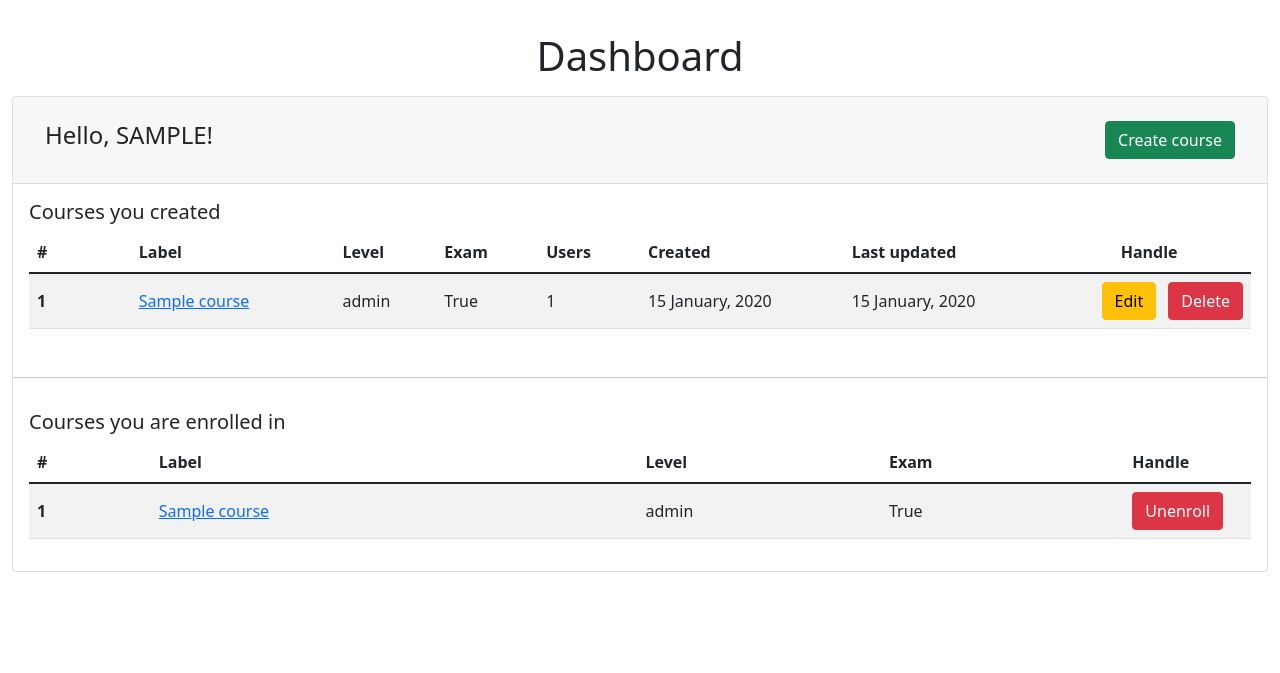
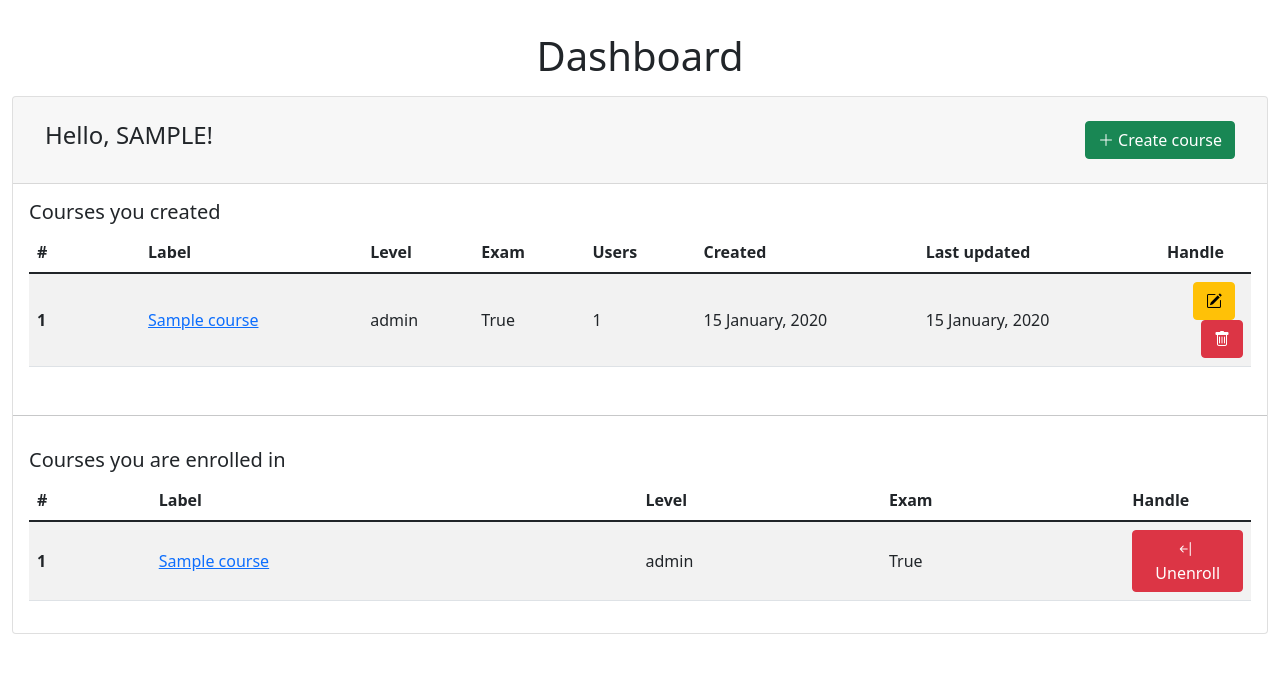
Before and after one commit to AndrStp/flask_epam, a Flask app: page /dashboard in a window 1280 px wide. Shown: the part 58-731 px from the top of the page. Run offline with Flask 2, Linux system fonts and the light colour scheme; a user stored in the database is signed in; tables that the repository leaves empty hold one stand-in row (values such as "Sample post"); parts of the project's set-up code (start-up, migrations or seed data) failed here and were passed over; some libraries are stand-ins or nearby versions.

Commit message:
Updated templates. Added icons

```diff
--- a/app/templates/base.html
+++ b/app/templates/base.html
@@ -7,6 +7,7 @@
 
     <!-- Bootstrap CSS -->
     <link href="https://cdn.jsdelivr.net/npm/bootstrap@5.1.3/dist/css/bootstrap.min.css" rel="stylesheet" integrity="sha384-1BmE4kWBq78iYhFldvKuhfTAU6auU8tT94WrHftjDbrCEXSU1oBoqyl2QvZ6jIW3" crossorigin="anonymous">
+    <link rel="stylesheet" href="https://cdn.jsdelivr.net/npm/bootstrap-icons@1.7.2/font/bootstrap-icons.css">
 
     {% if title %}
     <title>{{ title }}</title>
--- a/app/templates/dashboard.html
+++ b/app/templates/dashboard.html
@@ -9,7 +9,9 @@
         <div class="d-flex">
             <h4 class="p-3">Hello, {{ current_user.username.upper() }}!</h4>
             <div class="ms-auto align-items-center p-3">
-                <a href="{{ url_for('main.create_course') }}" class="btn btn-success">Create course</a>
+                <a href="{{ url_for('main.create_course') }}" class="btn btn-success">
+                    <i class="bi bi-plus-lg pe-1"></i>Create course
+                </a>
             </div>
         </div>
     </div>
@@ -30,7 +32,7 @@
                     <th class="col-1" scope="col">Users</th>
                     <th class="col-2" scope="col">Created</th>
                     <th class="col-2" scope="col">Last updated</th>
-                    <th class="col-2 text-center" scope="col">Handle</th>
+                    <th class="col-1 text-center" scope="col">Handle</th>
                 </tr>
             </thead>
             <tbody>
@@ -46,8 +48,12 @@
                         <td class="align-middle">{{ course.date_created.strftime('%d %B, %Y') }}</td>
                         <td class="align-middle">{{ course.date_updated.strftime('%d %B, %Y') }}</td>
                         <td class="align-middle text-end">
-                            <a href="{{ url_for('main.edit_course', course_id=course.id) }}" class="btn btn-warning me-md-2">Edit</a>
-                            <a href="{{ url_for('main.delete_course', course_id=course.id) }}" class="btn btn-danger">Delete</a>
+                            <a href="{{ url_for('main.edit_course', course_id=course.id) }}" class="btn btn-warning me-md-2">
+                                <i class="bi bi-pencil-square"></i>
+                            </a>
+                            <a href="{{ url_for('main.delete_course', course_id=course.id) }}" class="btn btn-danger">
+                                <i class="bi bi-trash"></i>
+                            </a>
                         </td>
                     </tr>
                 {% endfor %}
@@ -83,7 +89,9 @@
                         <td class="align-middle">{{ course.level }}</td>
                         <td class="align-middle">{{ course.exam }}</td>
                         <td class="align-middle">
-                            <a href="{{ url_for('main.unenroll', user_id=current_user.id, course_id=course.id) }}" class="btn btn-danger">Unenroll</a>
+                            <a href="{{ url_for('main.unenroll', user_id=current_user.id, course_id=course.id) }}" class="btn btn-danger">
+                                <i class="bi bi-arrow-bar-left pe-1"></i>Unenroll
+                            </a>
                         </td>
                     </tr>
                 {% endfor %}
```
Also changed, not shown: app/templates/course_page.html (+7 -3 lines), app/templates/courses.html (+6 -2 lines).
